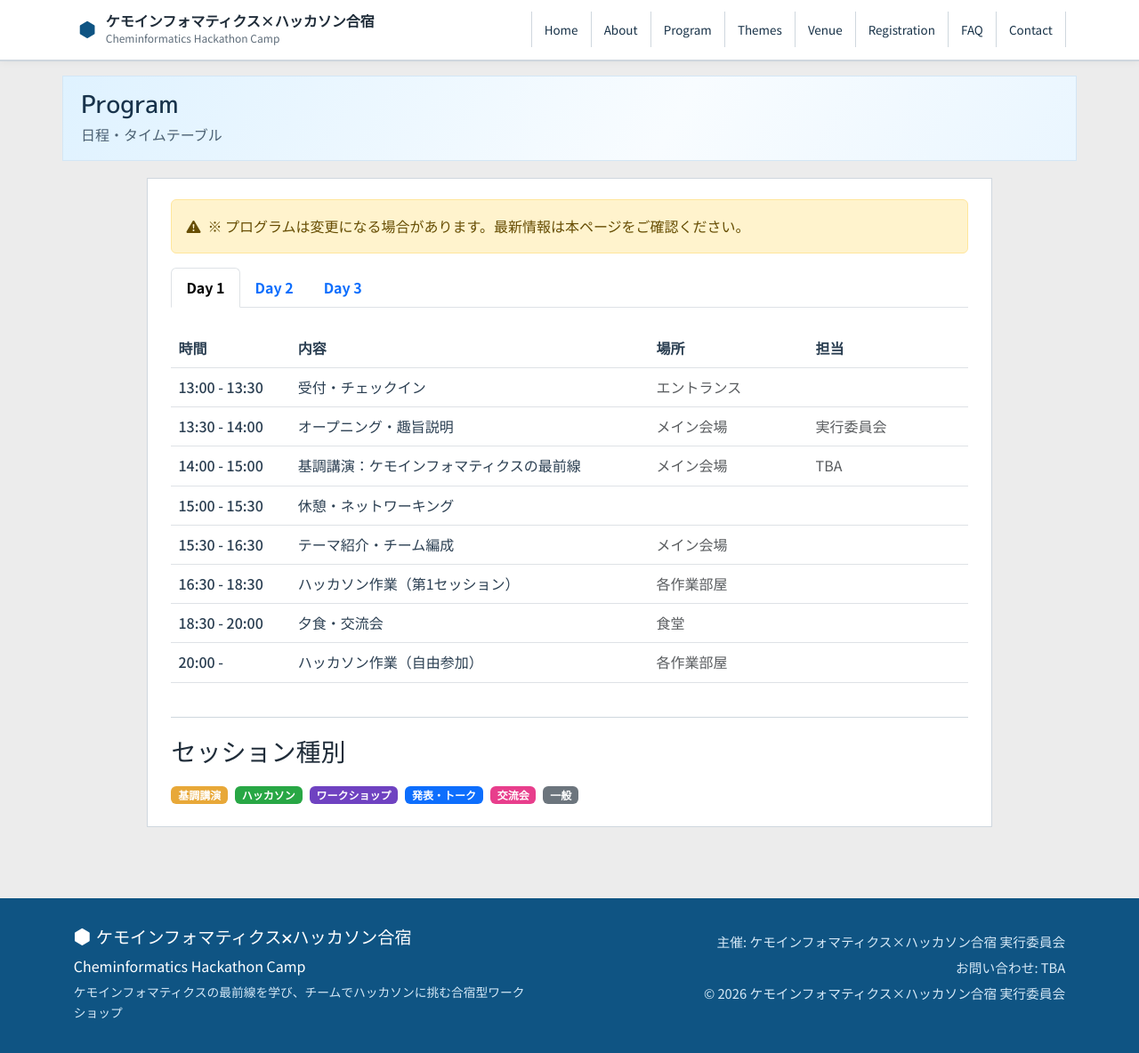
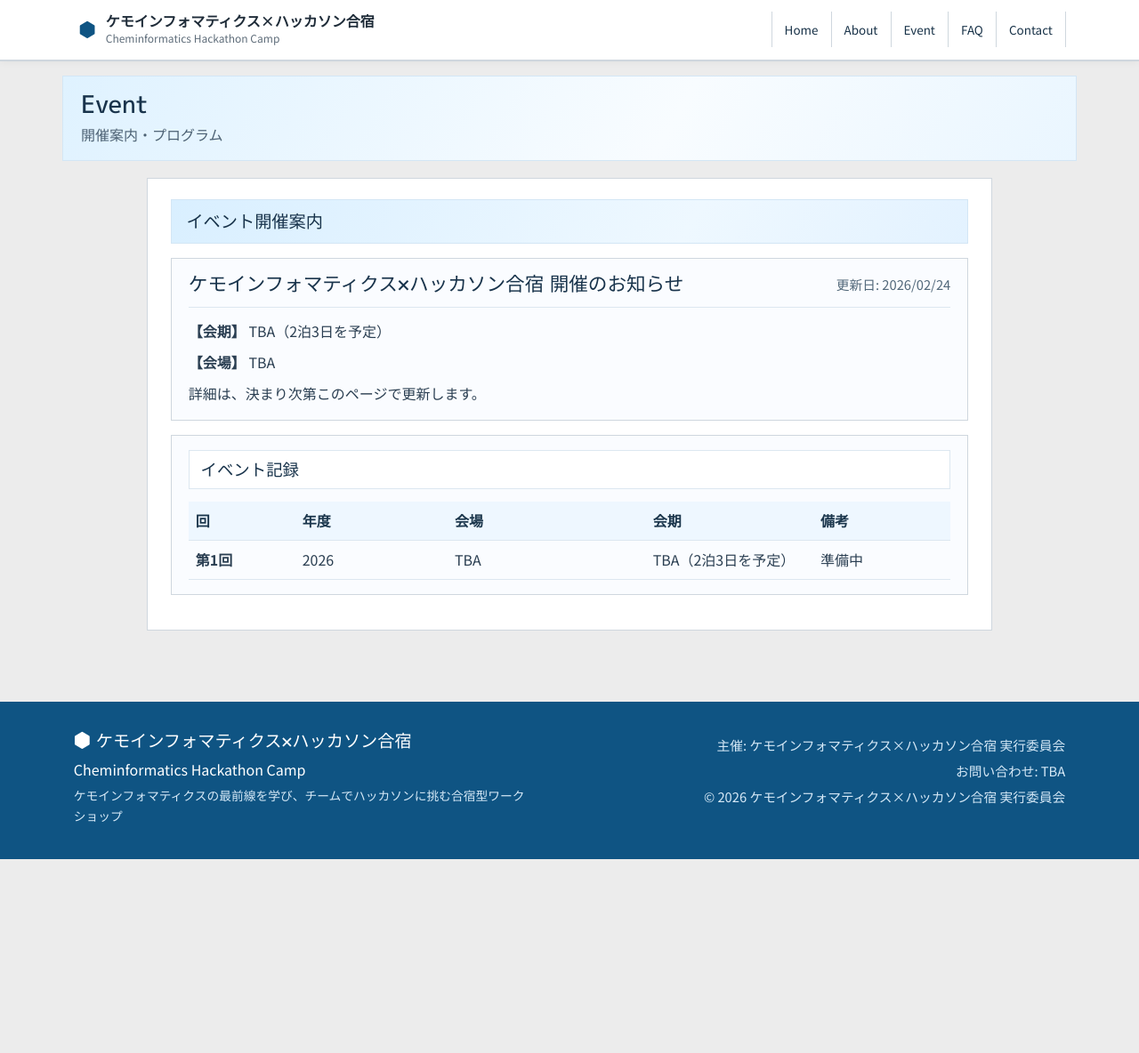
Before and after one commit to Cheminformatics-hackathon/homepage, a Jekyll site: the page built from program.md, in a window 1280 px wide and 1187 px high. Shown: the top 1184 px of the window at 89% size. Built offline with Jekyll 4.4.1, drawn with Linux system fonts in a browser that asks for light colours; a style sheet for code colours, icons or effects is not loaded.

Commit message:
addedd_Event_page

```diff
--- a/assets/css/custom.css
+++ b/assets/css/custom.css
@@ -452,6 +452,187 @@ a:hover {
   color: #fff;
 }
 
+.faq-page .faq-intro-block,
+.faq-page .faq-category-block,
+.faq-page .faq-footer-cta {
+  background: #fafcff;
+  border: 1px solid var(--line);
+  padding: 1rem 1.15rem;
+  margin-bottom: 1rem;
+}
+
+.faq-page .faq-category-title {
+  margin: 0 0 0.9rem;
+  font-size: 1.12rem;
+  color: #18334b;
+  display: flex;
+  align-items: center;
+}
+
+.faq-page .faq-category-title i {
+  color: var(--accent);
+}
+
+.faq-page .faq-accordion {
+  --bs-accordion-border-color: #dce7f0;
+  --bs-accordion-btn-bg: #ffffff;
+  --bs-accordion-active-bg: #eef7ff;
+  --bs-accordion-active-color: #16344c;
+  --bs-accordion-btn-color: #223a4f;
+  --bs-accordion-color: #324c60;
+  --bs-accordion-border-radius: 0;
+  margin-bottom: 0;
+}
+
+.faq-page .faq-accordion .accordion-item {
+  border-left: 1px solid #dce7f0;
+  border-right: 1px solid #dce7f0;
+}
+
+.faq-page .faq-accordion .accordion-item + .accordion-item {
+  margin-top: 0.45rem;
+}
+
+.faq-page .faq-accordion .accordion-button {
+  font-weight: 600;
+  line-height: 1.45;
+  box-shadow: none;
+}
+
+.faq-page .faq-accordion .accordion-button:not(.collapsed) {
+  border-bottom: 1px solid #dce7f0;
+}
+
+.faq-page .faq-accordion .accordion-button:focus {
+  box-shadow: 0 0 0 0.18rem rgba(15, 84, 131, 0.14);
+}
+
+.faq-page .faq-accordion .accordion-body {
+  background: #fff;
+  color: #445a6d !important;
+}
+
+.faq-page .faq-footer-cta {
+  background: #fff;
+}
+
+.event-page .event-ribbon-block,
+.event-page .event-announcement-block,
+.event-page .event-records-block,
+.event-page .event-program-block {
+  background: #fafcff;
+  border: 1px solid var(--line);
+  padding: 1rem 1.15rem;
+  margin-bottom: 1rem;
+}
+
+.event-page .event-ribbon-block {
+  background: linear-gradient(120deg, #d9efff, #eef8ff 65%, #e3f2ff);
+  border-color: #d3e6f5;
+  padding: 0.8rem 1rem;
+}
+
+.event-page .event-ribbon-title {
+  margin: 0;
+  color: #18334b;
+  font-size: 1.2rem;
+}
+
+.event-page .event-announcement-head {
+  display: flex;
+  justify-content: space-between;
+  align-items: flex-start;
+  gap: 1rem;
+  border-bottom: 1px solid #dce7f0;
+  padding-bottom: 0.75rem;
+  margin-bottom: 0.8rem;
+}
+
+.event-page .event-announcement-head h3 {
+  margin: 0;
+  font-size: 1.35rem;
+  color: #18334b;
+}
+
+.event-page .event-updated {
+  color: #52687a;
+  font-size: 0.92rem;
+  white-space: nowrap;
+}
+
+.event-page .event-announcement-body {
+  color: #2d4355;
+}
+
+.event-page .event-section-title {
+  margin: 0 0 0.9rem;
+  color: #18334b;
+  font-size: 1.15rem;
+  padding: 0.6rem 0.8rem;
+  border: 1px solid #dce7f0;
+  background: #fff;
+}
+
+.event-page .event-records-table {
+  --bs-table-bg: transparent;
+  --bs-table-striped-bg: #f5faff;
+  --bs-table-striped-color: #243a4d;
+  color: #2b3f52;
+  border-color: #dce7f0;
+}
+
+.event-page .event-records-table thead th {
+  background: #eef7ff;
+  color: #1c374d;
+  border-bottom-width: 1px;
+}
+
+.event-page .event-records-table th,
+.event-page .event-records-table td {
+  vertical-align: middle;
+}
+
+.event-page .event-program-alert {
+  border-color: #f3dd9a;
+  background: #fff8df;
+}
+
+.event-page .event-tab-list {
+  border-bottom: 1px solid #dce7f0;
+}
+
+.event-page .event-tab-list .nav-link {
+  border: 1px solid #dce7f0;
+  border-bottom: none;
+  color: #254257;
+  background: #f7fbff;
+  margin-right: 0.35rem;
+}
+
+.event-page .event-tab-list .nav-link.active {
+  background: #fff;
+  color: #16344c;
+  font-weight: 700;
+}
+
+.event-page #programTabContent {
+  border: 1px solid #dce7f0;
+  background: #fff;
+  padding: 0.8rem;
+}
+
+.event-page .event-subsection-title {
+  margin: 0 0 0.35rem;
+  color: #1f3a50;
+  font-size: 1rem;
+}
+
+.event-page .event-legend-wrap {
+  margin-top: 1rem;
+  border-top: 1px solid #dce7f0;
+  padding-top: 0.9rem;
+}
+
 .site-footer {
   background: var(--brand-blue);
   color: #fff;
@@ -551,6 +732,15 @@ a:hover {
     padding-right: 1rem;
   }
 
+  .event-page .event-announcement-head {
+    flex-direction: column;
+    gap: 0.4rem;
+  }
+
+  .event-page .event-updated {
+    white-space: normal;
+  }
+
   .hero-meta {
     font-size: 0.9rem;
   }
--- a/program.md
+++ b/program.md
@@ -1,71 +1,54 @@
 ---
 layout: page
-title: "Program"
-subtitle: "日程・タイムテーブル"
+title: "Event"
+subtitle: "開催案内・プログラム"
 description: "ケモインフォマティクス×ハッカソン合宿のプログラム・タイムテーブルをご確認いただけます。"
 permalink: /program/
+body_class: event-page
 ---
 
-{% if site.data.program.notice %}
-<div class="alert alert-warning d-flex align-items-center" role="alert">
-  <i class="bi bi-exclamation-triangle-fill me-2"></i>
-  <div>{{ site.data.program.notice }}</div>
-</div>
-{% endif %}
+<section class="event-ribbon-block">
+  <h2 class="event-ribbon-title mb-0">イベント開催案内</h2>
+</section>
 
-<!-- Day Tabs -->
-<ul class="nav nav-tabs mb-4" id="programTab" role="tablist">
-  {% for day in site.data.program.days %}
-  <li class="nav-item" role="presentation">
-    <button class="nav-link {% if forloop.first %}active{% endif %}" id="tab-{{ day.label | slugify }}" data-bs-toggle="tab" data-bs-target="#pane-{{ day.label | slugify }}" type="button" role="tab" aria-controls="pane-{{ day.label | slugify }}" aria-selected="{% if forloop.first %}true{% else %}false{% endif %}">
-      <strong>{{ day.label }}</strong>
-      {% if day.date != "TBA" %}<small class="text-muted ms-1">{{ day.date }}</small>{% endif %}
-    </button>
-  </li>
-  {% endfor %}
-</ul>
+<section class="event-announcement-block">
+  <div class="event-announcement-head">
+    <h3>ケモインフォマティクス×ハッカソン合宿 開催のお知らせ</h3>
+    <p class="event-updated mb-0">更新日: {{ site.time | date: "%Y/%m/%d" }}</p>
+  </div>
 
-<!-- Tab Content -->
-<div class="tab-content" id="programTabContent">
-  {% for day in site.data.program.days %}
-  <div class="tab-pane fade {% if forloop.first %}show active{% endif %}" id="pane-{{ day.label | slugify }}" role="tabpanel" aria-labelledby="tab-{{ day.label | slugify }}">
+  <div class="event-announcement-body">
+    <p class="mb-2"><strong>【会期】</strong> {{ site.data.site.date.display }}</p>
+    <p class="mb-2"><strong>【会場】</strong> {{ site.data.site.venue.name }}</p>
+    {% if site.data.site.venue.address and site.data.site.venue.address != "TBA" %}
+    <p class="mb-2 ps-4">{{ site.data.site.venue.address }}</p>
+    {% endif %}
+    <p class="mb-0">詳細は、決まり次第このページで更新します。</p>
+  </div>
+</section>
 
-    <div class="table-responsive">
-      <table class="table table-program">
-        <thead>
-          <tr>
-            <th style="width: 15%;">時間</th>
-            <th style="width: 45%;">内容</th>
-            <th style="width: 20%;">場所</th>
-            <th style="width: 20%;">担当</th>
-          </tr>
-        </thead>
-        <tbody>
-          {% for session in day.sessions %}
-          <tr class="session-{{ session.type }}">
-            <td class="fw-medium">{{ session.time }}</td>
-            <td>{{ session.title }}</td>
-            <td class="text-muted">{{ session.location }}</td>
-            <td class="text-muted">{{ session.speaker }}</td>
-          </tr>
-          {% endfor %}
-        </tbody>
-      </table>
-    </div>
-
+<section class="event-records-block">
+  <h3 class="event-section-title">イベント記録</h3>
+  <div class="table-responsive">
+    <table class="table event-records-table mb-0">
+      <thead>
+        <tr>
+          <th style="width: 14%;">回</th>
+          <th style="width: 20%;">年度</th>
+          <th style="width: 26%;">会場</th>
+          <th style="width: 22%;">会期</th>
+          <th style="width: 18%;">備考</th>
+        </tr>
+      </thead>
+      <tbody>
+        <tr>
+          <th>第1回</th>
+          <td>2026</td>
+          <td>{{ site.data.site.venue.name }}</td>
+          <td>{{ site.data.site.date.display }}</td>
+          <td>準備中</td>
+        </tr>
+      </tbody>
+    </table>
   </div>
-  {% endfor %}
-</div>
-
----
-
-### セッション種別
-
-<div class="row g-2 mt-2">
-  <div class="col-auto"><span class="badge" style="background:#e8a838;">基調講演</span></div>
-  <div class="col-auto"><span class="badge" style="background:#28a745;">ハッカソン</span></div>
-  <div class="col-auto"><span class="badge" style="background:#6f42c1;">ワークショップ</span></div>
-  <div class="col-auto"><span class="badge" style="background:#0d6efd;">発表・トーク</span></div>
-  <div class="col-auto"><span class="badge" style="background:#e83e8c;">交流会</span></div>
-  <div class="col-auto"><span class="badge" style="background:#6c757d;">一般</span></div>
-</div>
+</section>
```
Also changed, not shown: _data/navigation.yml (+1 -13 lines), faq.md (+10 -7 lines), 11 other files.
